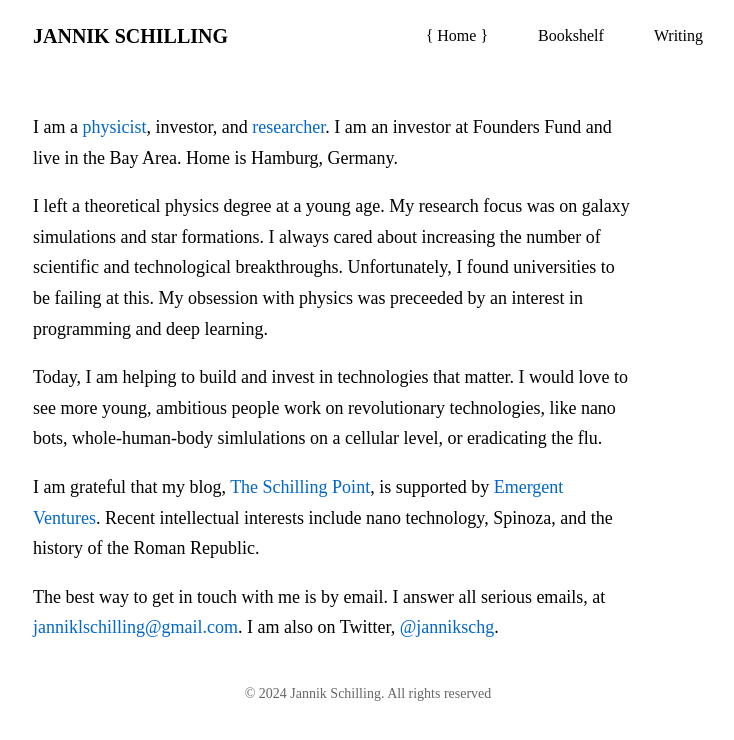
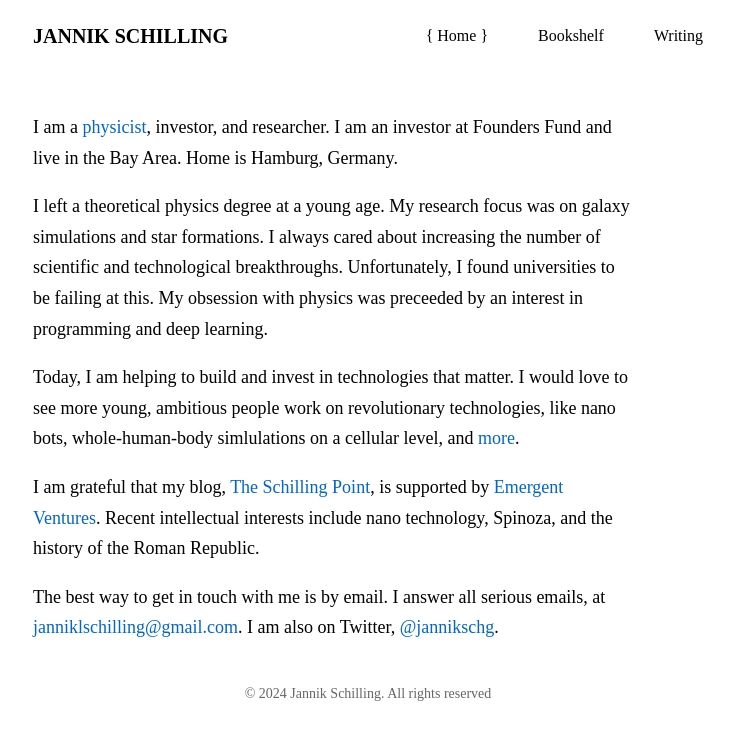
Before and after one commit to jannikls/jannikls.github.io, a Jekyll site: the page built from index.md, in a window 1280 px wide. Shown: the top 740 px of the page, without its empty margins (272-1006 px from the left). Built offline with Jekyll 4.4.1, drawn with Linux system fonts in a browser that asks for light colours; some web fonts are replaced.

Commit message:
changed links

```diff
--- a/index.md
+++ b/index.md
@@ -2,11 +2,11 @@
 layout: default2
 permalink: /
 ---
-I am a [physicist](/theoretical-physics/), investor, and [researcher](/research/). I am an investor at Founders Fund and live in the Bay Area. Home is Hamburg, Germany.
+I am a [physicist](/theoretical-physics/), investor, and researcher. I am an investor at Founders Fund and live in the Bay Area. Home is Hamburg, Germany.
 
 I left a theoretical physics degree at a young age. My research focus was on galaxy simulations and star formations. I always cared about increasing the number of scientific and technological breakthroughs. Unfortunately, I found universities to be failing at this. My obsession with physics was preceeded by an interest in programming and deep learning.
 
-Today, I am helping to build and invest in technologies that matter. I would love to see more young, ambitious people work on revolutionary technologies, like nano bots, whole-human-body simlulations on a cellular level, or eradicating the flu.
+Today, I am helping to build and invest in technologies that matter. I would love to see more young, ambitious people work on revolutionary technologies, like nano bots, whole-human-body simlulations on a cellular level, and [more](/research/).
 
 I am grateful that my blog, [The Schilling Point](https://www.theschillingpoint.com), is supported by [Emergent Ventures](https://www.mercatus.org/emergent-ventures). Recent intellectual interests include nano technology, Spinoza, and the history of the Roman Republic.
 
```
